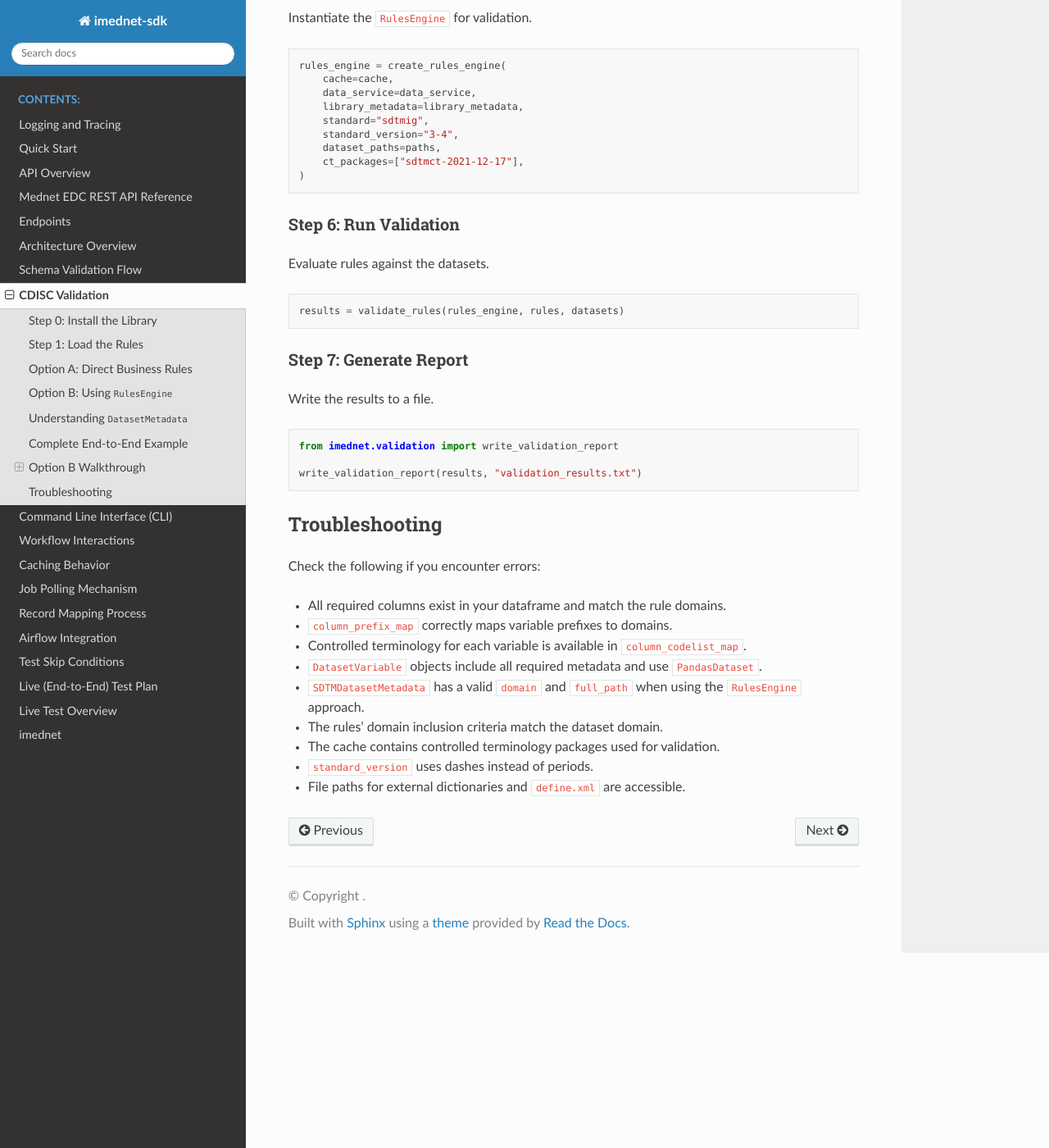
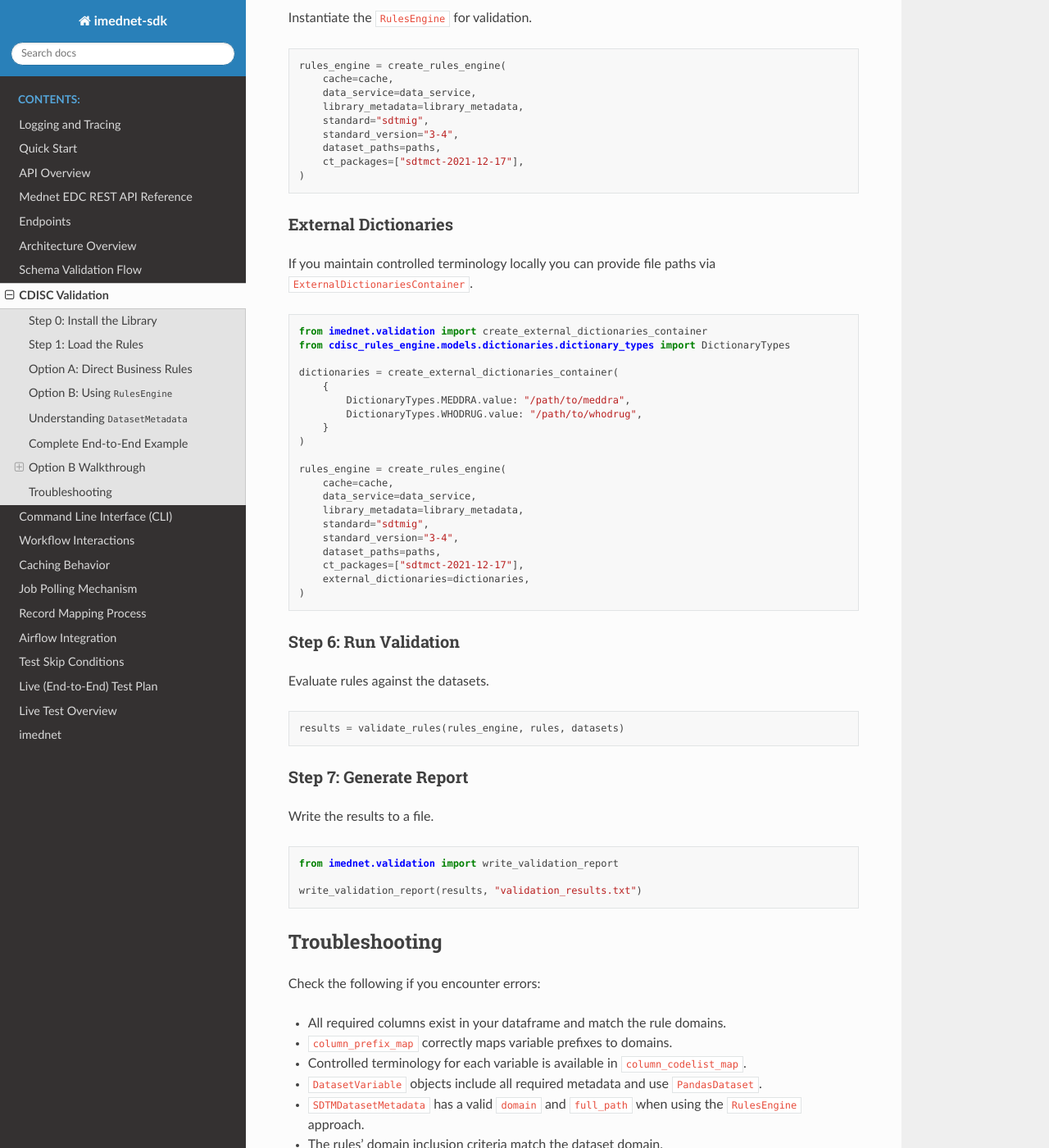
Before and after one commit to fderuiter/imednet-python-sdk, a Sphinx documentation site: the page built from docs/cdisc_validation.rst, in a window 1280 px wide and 1400 px high, scrolled down 4900 px. Shown: the whole window at 82% size. Built offline with Sphinx 7.4.7 and the Read the Docs theme 3.1.0, drawn with Linux system fonts in a browser that asks for light colours; some of the changed text lies outside the part shown.

Commit message:
docs: expand cdisc guide

```diff
--- a/docs/cdisc_validation.rst
+++ b/docs/cdisc_validation.rst
@@ -279,6 +279,34 @@ Instantiate the ``RulesEngine`` for validation.
        ct_packages=["sdtmct-2021-12-17"],
    )
 
+External Dictionaries
+^^^^^^^^^^^^^^^^^^^^^
+If you maintain controlled terminology locally you can provide file paths via
+``ExternalDictionariesContainer``.
+
+.. code-block:: python
+
+   from imednet.validation import create_external_dictionaries_container
+   from cdisc_rules_engine.models.dictionaries.dictionary_types import DictionaryTypes
+
+   dictionaries = create_external_dictionaries_container(
+       {
+           DictionaryTypes.MEDDRA.value: "/path/to/meddra",
+           DictionaryTypes.WHODRUG.value: "/path/to/whodrug",
+       }
+   )
+
+   rules_engine = create_rules_engine(
+       cache=cache,
+       data_service=data_service,
+       library_metadata=library_metadata,
+       standard="sdtmig",
+       standard_version="3-4",
+       dataset_paths=paths,
+       ct_packages=["sdtmct-2021-12-17"],
+       external_dictionaries=dictionaries,
+   )
+
 Step 6: Run Validation
 ^^^^^^^^^^^^^^^^^^^^^^
 Evaluate rules against the datasets.
```
Also changed, not shown: other parts of docs/cdisc_validation.rst (+2 -0 lines), CHANGELOG.md (+2 -0 lines), 3 other files.
